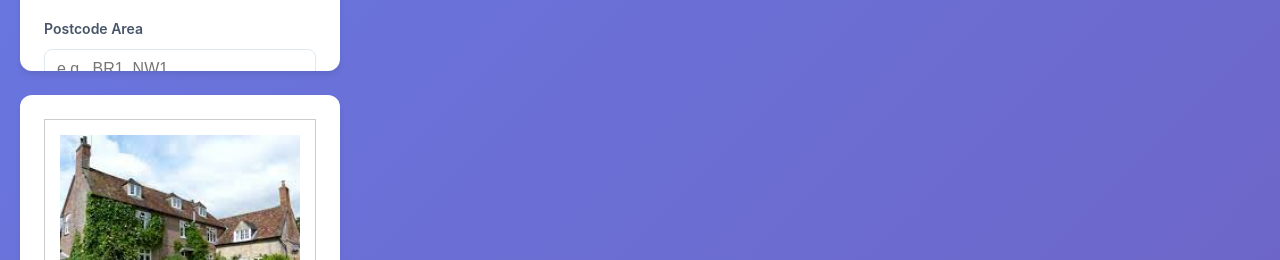
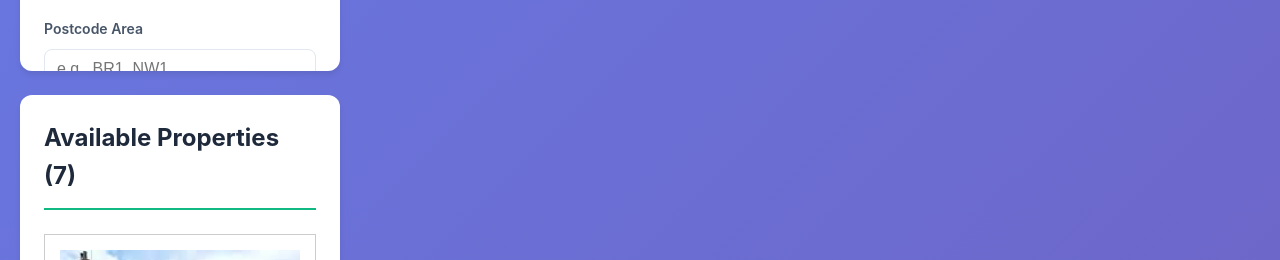
Before and after one commit to Gangulyy/React-CW, a React (Vite) app in the folder Estate-Agent-CW/: page / in a window 1280 px wide. Shown: the part 803-1063 px from the top of the page. Built offline with nearby package versions, Linux system fonts and the light colour scheme.

Commit message:
styled search form heading with typography

```diff
--- a/Estate-Agent-CW/src/components/PropertyList.jsx
+++ b/Estate-Agent-CW/src/components/PropertyList.jsx
@@ -3,6 +3,7 @@ import PropertyCard from './PropertyCard';
 function PropertyList({ properties, onSelect }) {
   return (
     <div style={styles.container}>
+      <h2 style={styles.heading}>Available Properties ({properties.length})</h2>
       {properties.map((property) => (
         <PropertyCard
           key={property.id}
@@ -21,6 +22,14 @@ const styles = {
     padding: '24px',
     boxShadow: '0 4px 6px -1px rgba(0, 0, 0, 0.1)'
   },
+  heading: {
+    fontSize: '1.5rem',
+    fontWeight: '700',
+    color: '#1e293b',
+    marginBottom: '24px',
+    borderBottom: '2px solid #10b981',
+    paddingBottom: '12px'
+  },
 };
 
 export default PropertyList;
```
